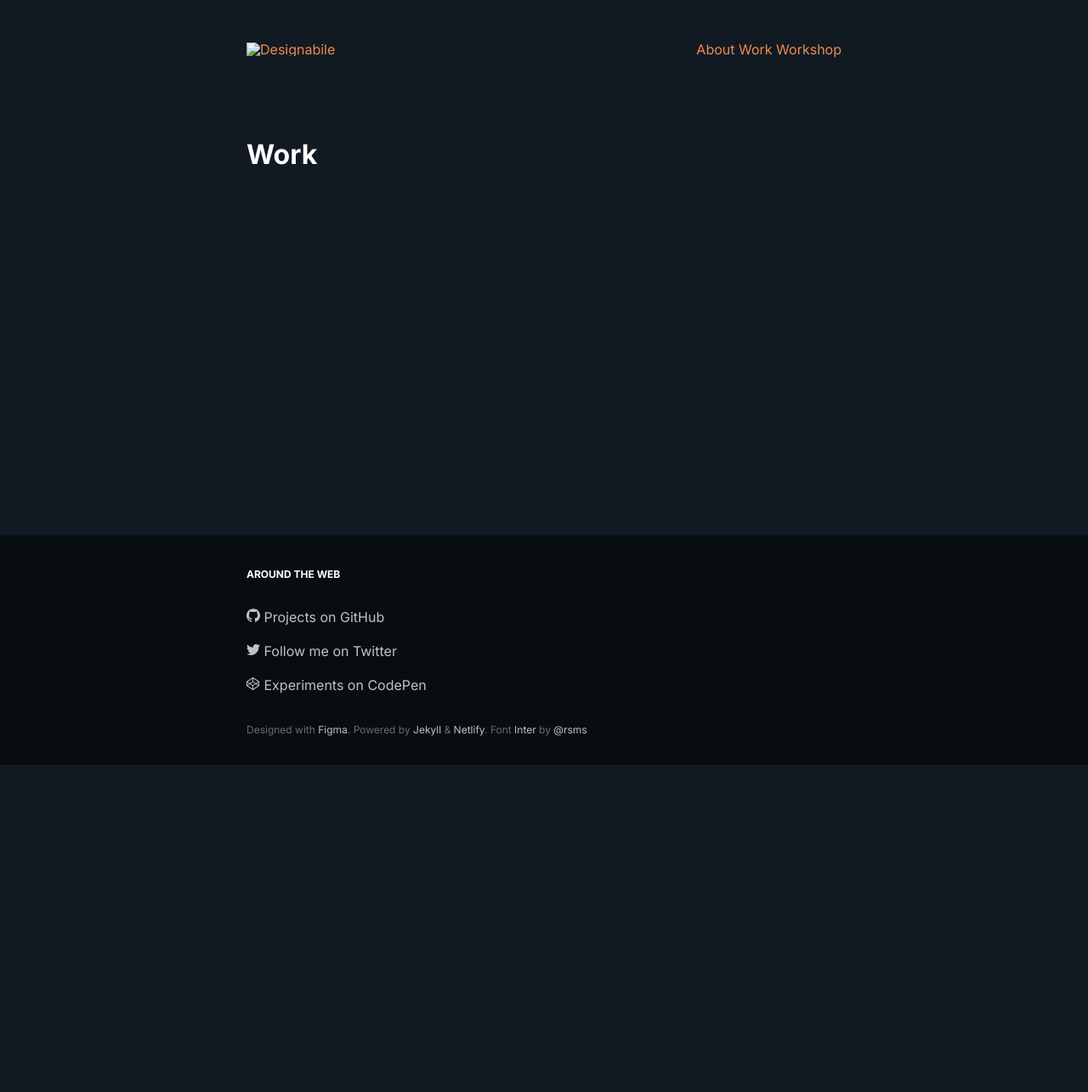
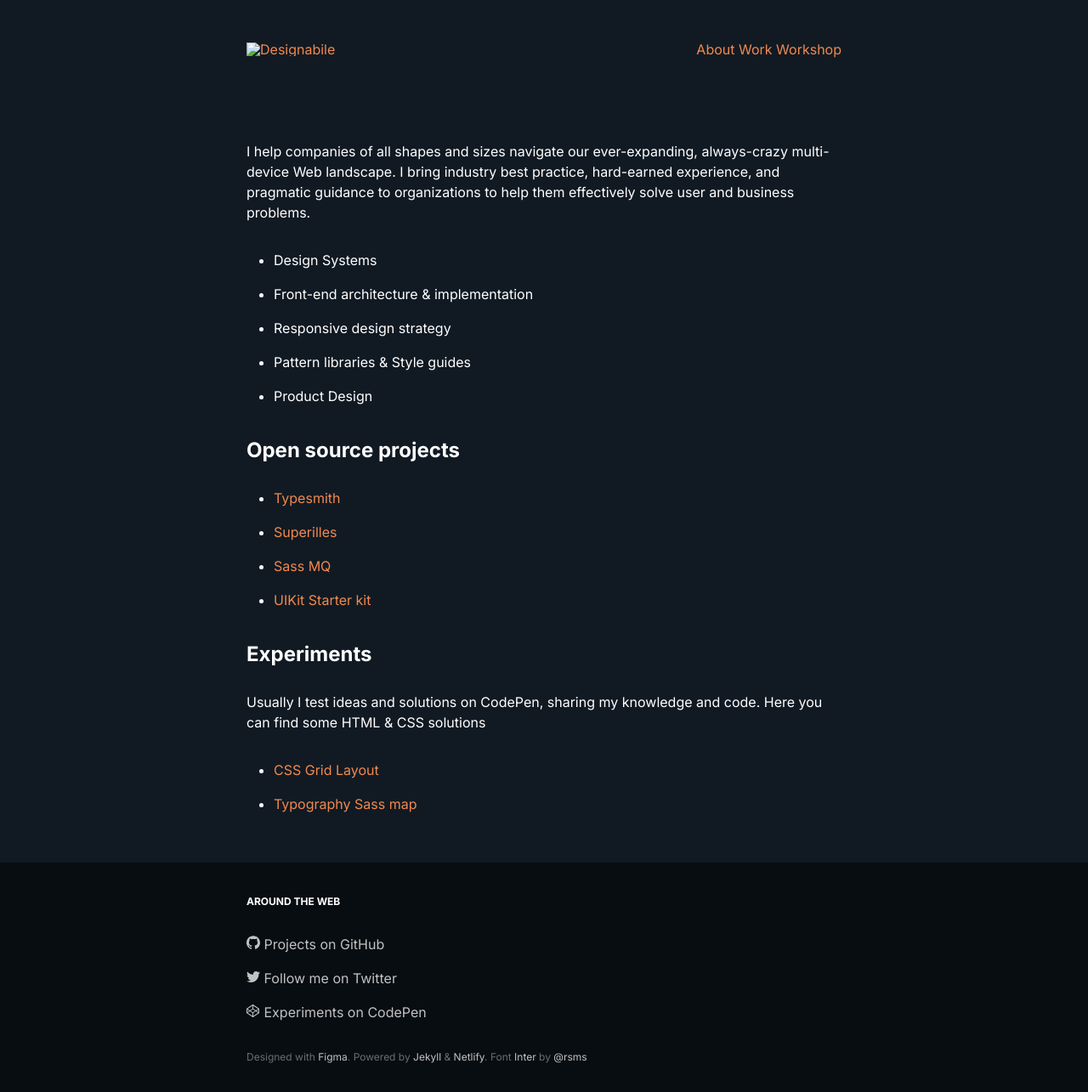
Before and after one commit to zetareticoli/designabile, a Jekyll site: the page built from work.md, in a window 1280 px wide. Shown: the whole page at 85% size. Built offline with Jekyll 4.4.1, drawn with Linux system fonts in a browser that asks for light colours; nearby versions of some CDN libraries; before the commit the page ends 900 px from its top, so only the background shows below that.

Commit message:
Using work md file

```diff
--- a/work.html
+++ b/work.html
@@ -2,4 +2,37 @@
 layout: default
 ---
 
-<h1>Work</h1>
+<p class="lead">
+  <strong>I like to make things on the web</strong>. From full-day workshops, to project consulting,
+  to production-level frontend design work, I'm here to help.
+</p>
+
+<p>
+  I help companies of all shapes and sizes navigate our ever-expanding, always-crazy multi-device
+  Web landscape. I bring industry best practice, hard-earned experience, and pragmatic guidance to
+  organizations to help them effectively solve user and business problems.
+</p>
+
+<h5>Capabilities</h5>
+<ul>
+  <li>Design Systems</li>
+  <li>Front-end architecture & implementation</li>
+  <li>Responsive design strategy</li>
+  <li>Pattern libraries & Style guides</li>
+  <li>Product Design</li>
+</ul>
+
+<h2>Open source projects</h2>
+<ul>
+  <li><a href="#">Typesmith</a></li>
+  <li><a href="#">Superilles</a></li>
+  <li><a href="#">Sass MQ</a></li>
+  <li><a href="#">UIKit Starter kit</a></li>
+</ul>
+
+<h2>Experiments</h2>
+<p>Usually I test ideas and solutions on CodePen, sharing my knowledge and code. Here you can find some HTML & CSS solutions</p>
+<ul>
+  <li><a href="">CSS Grid Layout</a></li>
+  <li><a href="">Typography Sass map</a></li>
+</ul>
--- /dev/null
+++ b/work.md
@@ -0,0 +1,31 @@
+---
+layout: page
+lead: <strong>I like to make things on the web</strong>. From full-day workshops, to project consulting, to production-level frontend design work, I'm here to help.
+---
+
+I help companies of all shapes and sizes navigate our ever-expanding, always-crazy multi-device
+Web landscape. I bring industry best practice, hard-earned experience, and pragmatic guidance to
+organizations to help them effectively solve user and business problems.
+
+<ul>
+  <li>Design Systems</li>
+  <li>Front-end architecture & implementation</li>
+  <li>Responsive design strategy</li>
+  <li>Pattern libraries & Style guides</li>
+  <li>Product Design</li>
+</ul>
+
+## Open source projects
+<ul>
+  <li><a href="#">Typesmith</a></li>
+  <li><a href="#">Superilles</a></li>
+  <li><a href="#">Sass MQ</a></li>
+  <li><a href="#">UIKit Starter kit</a></li>
+</ul>
+
+## Experiments
+Usually I test ideas and solutions on CodePen, sharing my knowledge and code. Here you can find some HTML & CSS solutions
+<ul>
+  <li><a href="">CSS Grid Layout</a></li>
+  <li><a href="">Typography Sass map</a></li>
+</ul>
```
